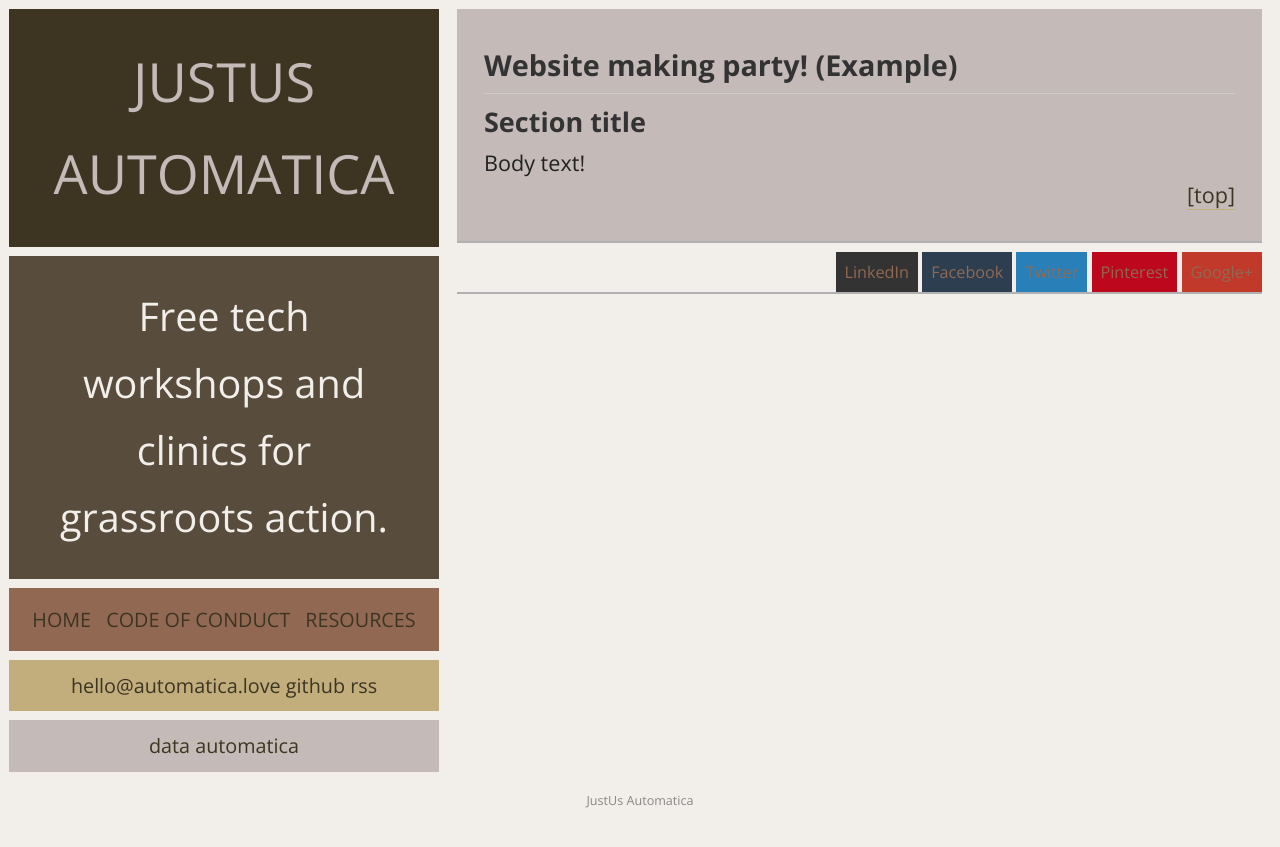
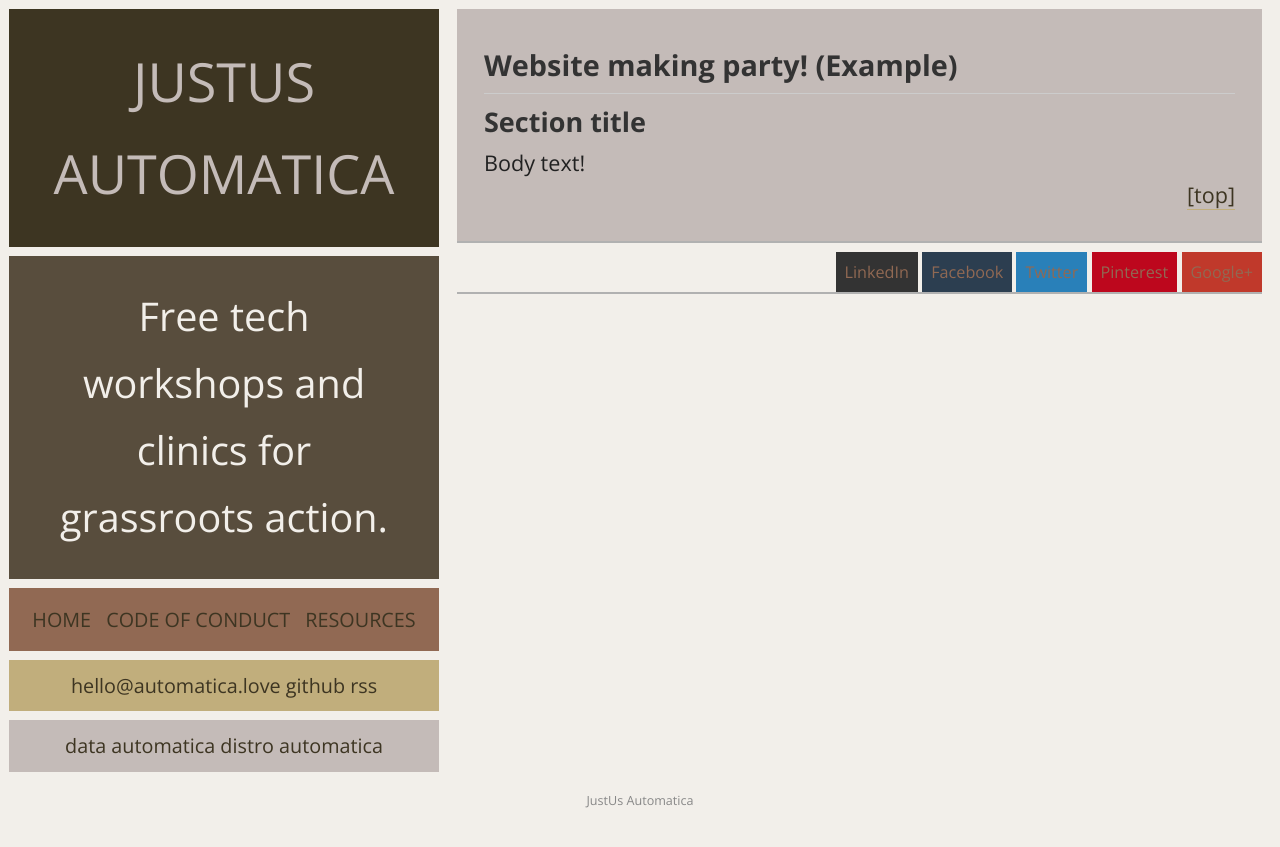
Before and after one commit to DataAutomatica/justus.automatica.love, a Jekyll site: the page built from _posts/2019-01-20-post-template.md, in a window 1280 px wide. Shown: the top 847 px of the page. Built offline with Jekyll 4.4.1, drawn with Linux system fonts in a browser that asks for light colours.

Commit message:
update site

```diff
--- a/_layouts/default.html
+++ b/_layouts/default.html
@@ -76,6 +76,7 @@
         </div>
         <div class='module links color-5'>
             <a href="https://data.automatica.love">Data Automatica</a>
+            <a href="https://distro.automatica.love">Distro Automatica</a>
         </div>
 
     </header>
--- a/index.html
+++ b/index.html
@@ -15,7 +15,7 @@ layout: default
       {% endfor %}
       <h1 class="module title color-2 text-color-gray">Past meetings</h1>
       {% for post in paginator.posts %}
-        {% assign post_date = post.date | date: '%s' | plus:86400 | date: '%s' %}
+        {% assign post_date = post.date | date: '%s' | plus:104400 | date: '%s' %}
         {% if today_date > post_date %}
           {% include post_summary_past.html %}
         {% endif %}
```
Also changed, not shown: _posts/2019-01-1-post-template.md (+1 -1 lines).
